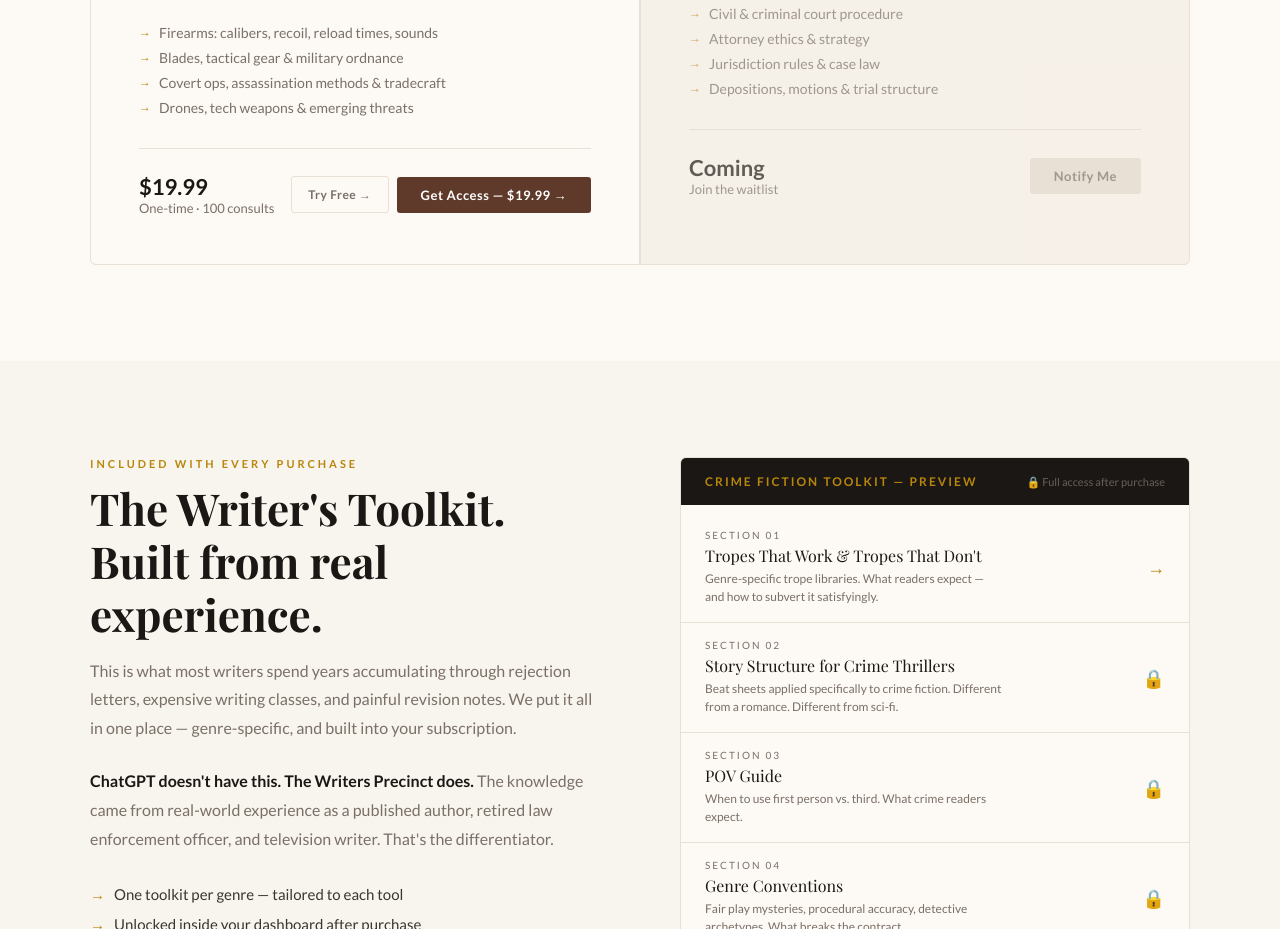
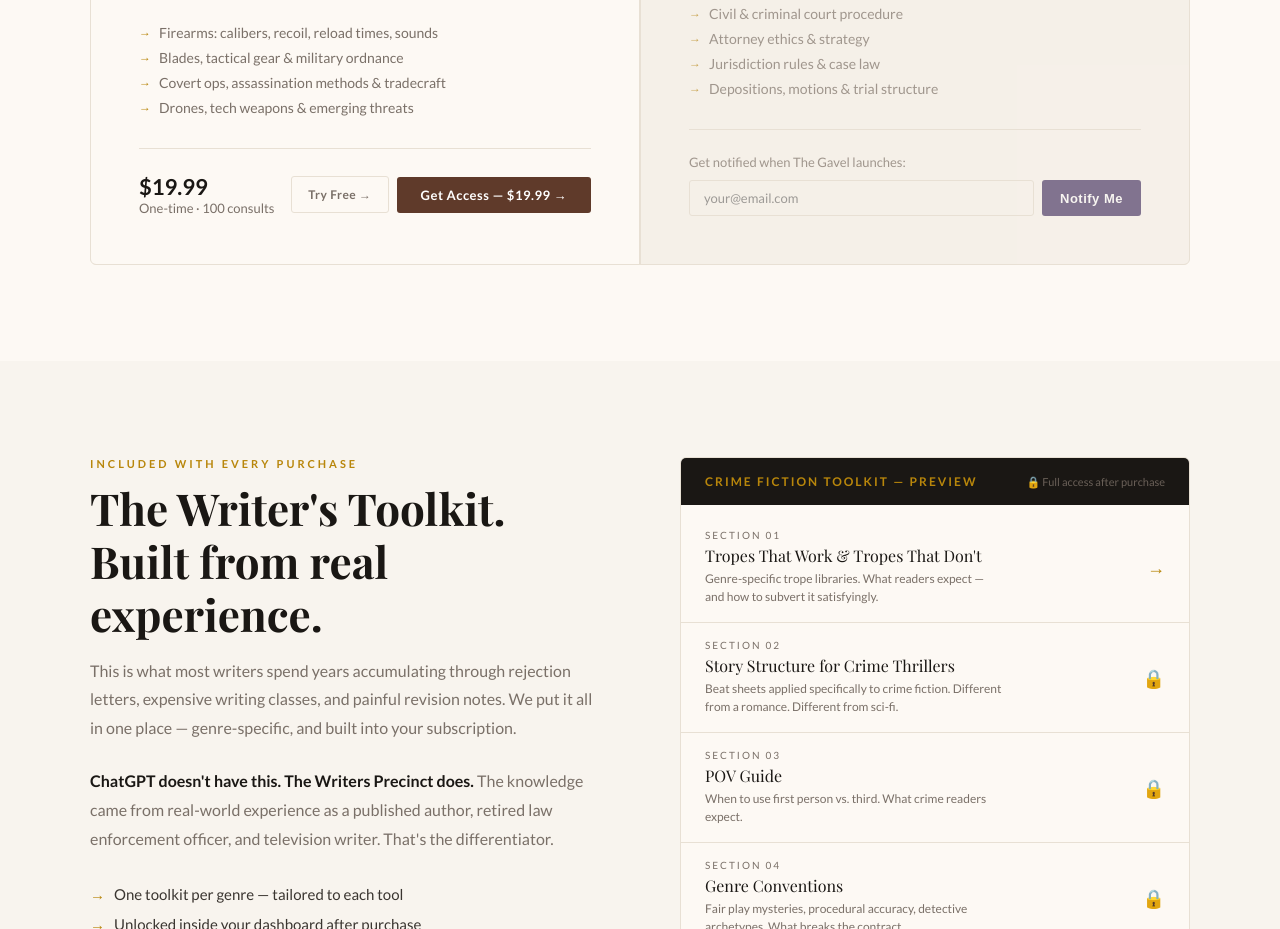
Before and after one commit to jeffbonilla1/the-writers-precinct, a website: page index.html in a window 1280 px wide. Shown: the part 4000-4929 px from the top of the page. Drawn offline with nearby package versions, Linux system fonts and the light colour scheme; a web font is replaced by a local one.

Commit message:
Add waitlist form and success/error handling

```diff
--- a/index.html
+++ b/index.html
@@ -970,12 +970,14 @@
           <li>Jurisdiction rules & case law</li>
           <li>Depositions, motions & trial structure</li>
         </ul>
-        <div class="tool-footer">
-          <div class="tool-price">
-            <strong>Coming</strong>
-            Join the waitlist
+        <div style="padding-top:24px;border-top:1px solid var(--warm-mid);">
+          <div style="font-size:13px;color:var(--text-muted);margin-bottom:10px;">Get notified when The Gavel launches:</div>
+          <div id="gavel-form" style="display:flex;gap:8px;flex-wrap:wrap;">
+            <input type="email" id="gavel-email" placeholder="your@email.com" style="flex:1;min-width:180px;padding:9px 14px;border:1px solid var(--warm-mid);border-radius:3px;font-size:13px;font-family:'Lato',sans-serif;background:var(--cream);color:var(--text-body);outline:none;">
+            <button onclick="submitGavelWaitlist()" style="padding:9px 18px;background:var(--bench-color);color:#fff;border:none;border-radius:3px;font-size:13px;font-weight:700;cursor:pointer;letter-spacing:0.5px;white-space:nowrap;">Notify Me</button>
           </div>
-          <a href="#" class="tool-btn btn-bench">Notify Me</a>
+          <div id="gavel-success" style="display:none;font-size:13px;color:var(--accent-teal);margin-top:8px;font-weight:700;">✓ You're on the list. We'll email you when The Gavel launches.</div>
+          <div id="gavel-error" style="display:none;font-size:13px;color:#b84040;margin-top:8px;">Something went wrong. Email us at jeff@asktheprecinct.com</div>
         </div>
       </div>
 
@@ -1353,11 +1355,56 @@
     <a href="#">The Gavel (Coming Soon)</a>
     <a href="#">Privacy</a>
     <a href="#">Terms</a>
-    <a href="mailto:jeff@asktheprecinct.com.com">Contact Us</a>
+    <a href="mailto:jeff@asktheprecinct.com">Contact Us</a>
     <a href="https://billing.stripe.com/p/login/3cI6oH2Mn6fy4EbcBidAk00" target="_blank">Manage / Cancel Subscription</a>
   </div>
   <p>© 2026 Jeff Bonilla · The Writers Precinct · All rights reserved.</p>
 </footer>
 
+<script>
+async function submitGavelWaitlist() {
+  const email = document.getElementById('gavel-email').value.trim();
+  const successEl = document.getElementById('gavel-success');
+  const errorEl = document.getElementById('gavel-error');
+  const formEl = document.getElementById('gavel-form');
+
+  successEl.style.display = 'none';
+  errorEl.style.display = 'none';
+
+  if (!email || !/^[^\s@]+@[^\s@]+\.[^\s@]+$/.test(email)) {
+    errorEl.textContent = 'Please enter a valid email address.';
+    errorEl.style.display = 'block';
+    return;
+  }
+
+  try {
+    const res = await fetch('/.netlify/functions/gavel-waitlist', {
+      method: 'POST',
+      headers: { 'Content-Type': 'application/json' },
+      body: JSON.stringify({ email })
+    });
+    const data = await res.json();
+    if (res.ok && data.success) {
+      formEl.style.display = 'none';
+      successEl.style.display = 'block';
+    } else {
+      throw new Error();
+    }
+  } catch {
+    errorEl.textContent = 'Something went wrong. Email us at jeff@asktheprecinct.com';
+    errorEl.style.display = 'block';
+  }
+}
+
+// FAQ toggle
+document.querySelectorAll('.faq-q').forEach(q => {
+  q.addEventListener('click', () => {
+    const answer = q.nextElementSibling;
+    const isOpen = answer.style.display === 'block';
+    document.querySelectorAll('.faq-a').forEach(a => a.style.display = 'none');
+    answer.style.display = isOpen ? 'none' : 'block';
+  });
+});
+</script>
 </body>
 </html>
```
